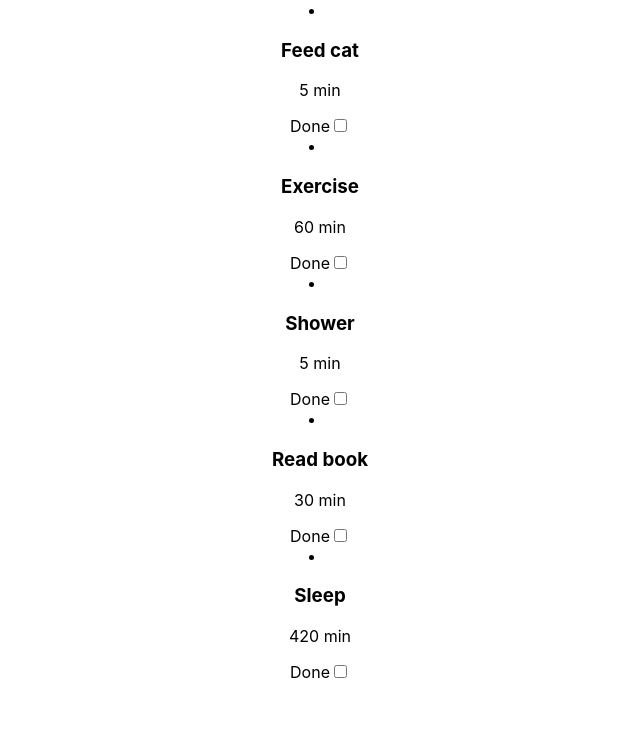
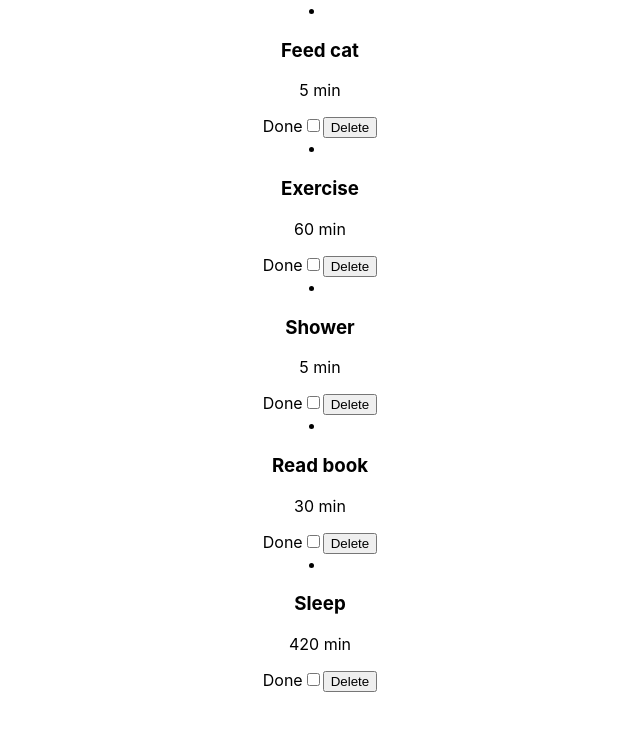
Before and after one commit to Rasweb/React-to-do, a React (Create React App) app: page / in a window 1280 px wide. Shown: the top 730 px of the page, without its empty margins (320-960 px from the left). Built offline with nearby package versions, Linux system fonts and the light colour scheme.

Commit message:
more info for handleDelete

```diff
--- a/src/components/TodoItems.tsx
+++ b/src/components/TodoItems.tsx
@@ -2,11 +2,12 @@ import { Items } from "../models/Items";
 
 interface ITodoItems {
   todos: Items;
+  handleDelete(id: number): void;
 }
 
 //handleDone
 
-export const TodoItems = (props: ITodoItems) => {
+export const TodoItems = (props: ITodoItems, handleDelete: any) => {
   return (
     <li>
       <h3>{props.todos.title}</h3>
@@ -22,7 +23,7 @@ export const TodoItems = (props: ITodoItems) => {
             readOnly
           />
         </label>
-        {/* <button onClick={() => handleDelete(props.todos.id)}>Delete</button> */}
+        <button onClick={() => handleDelete(props.todos.id)}>Delete</button>
       </div>
     </li>
   );
--- a/src/components/Todos.tsx
+++ b/src/components/Todos.tsx
@@ -25,7 +25,7 @@ export const Todos = () => {
   let todoHtml = todos.map((item) => {
     return (
       //  handleDelete={handleDelete}
-      <TodoItems todos={item} key={item.id} />
+      <TodoItems todos={item} key={item.id} handleDelete={handleDelete} />
     );
   });
 
```
